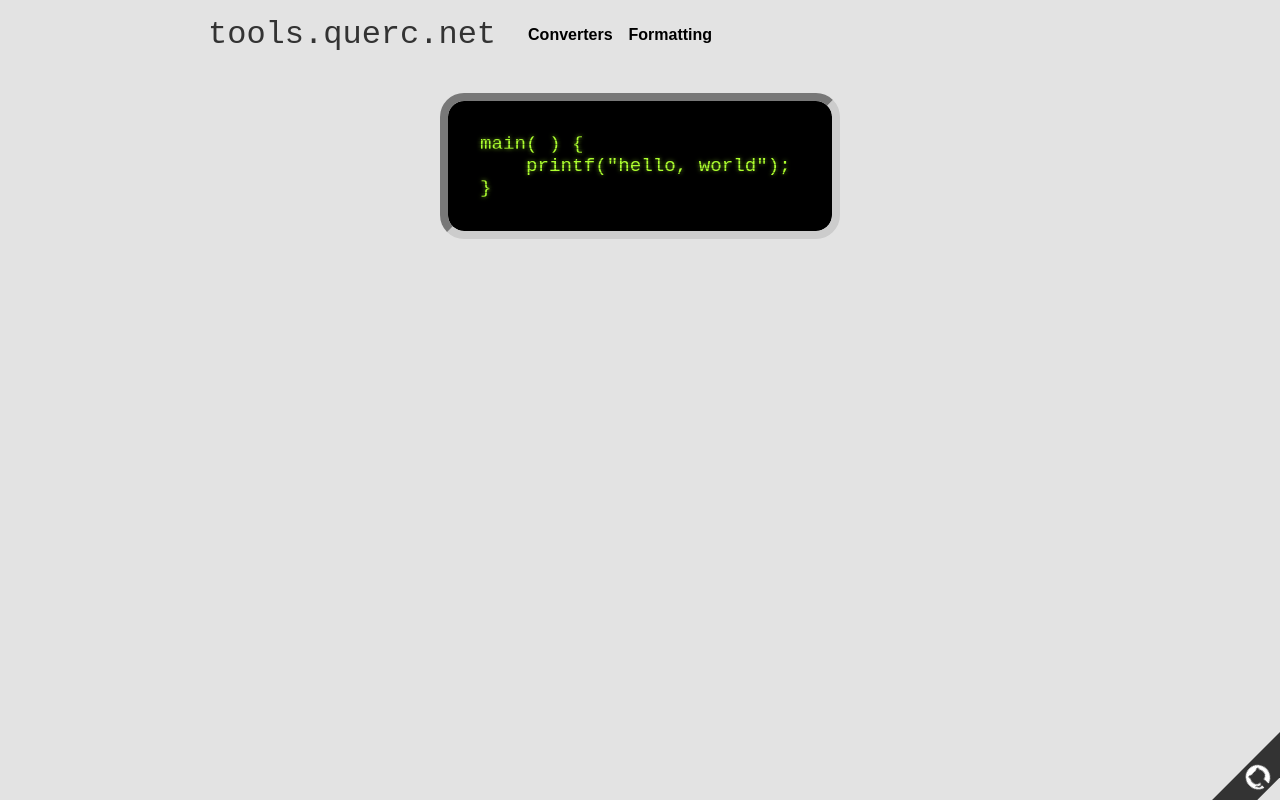
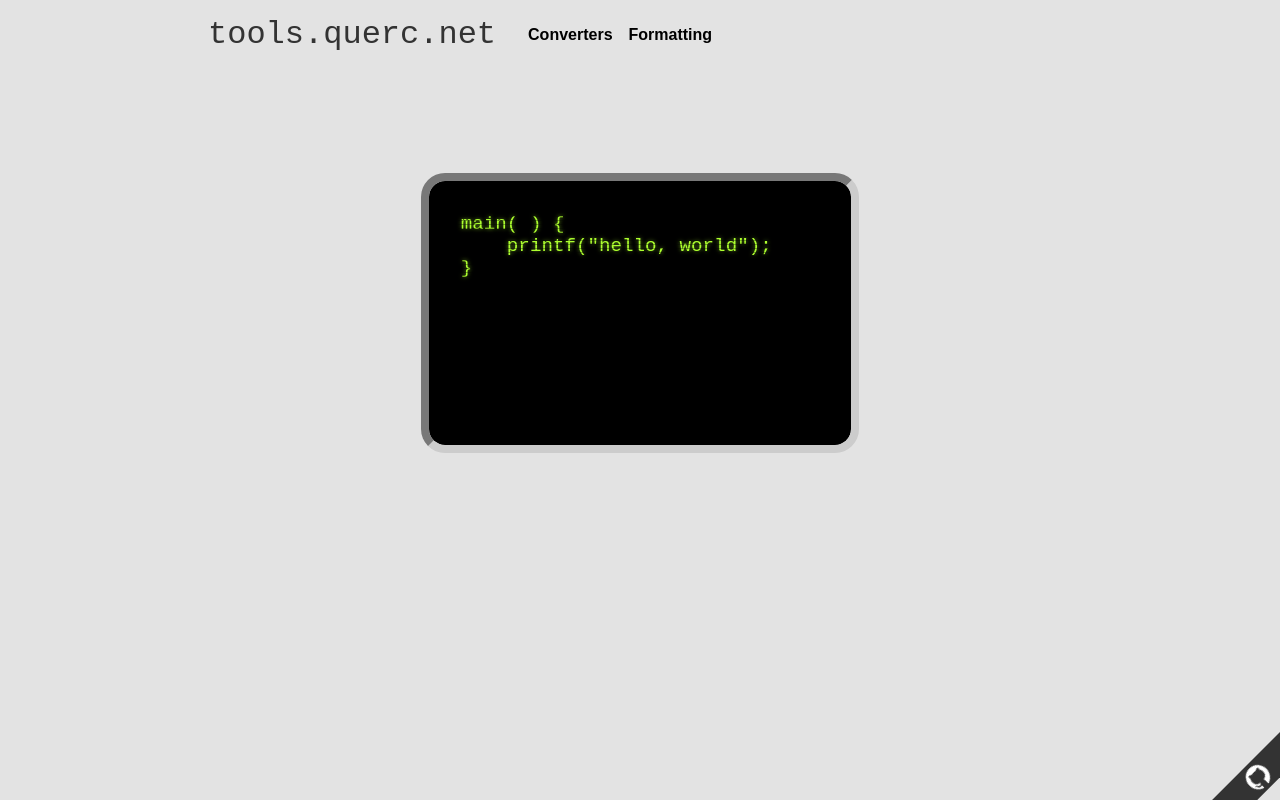
Before and after one commit to lindsayevans/tools.querc.net, a React (Vite) app: page / in a window 1280 px wide. Built offline with nearby package versions, Linux system fonts and the light colour scheme.

Commit message:
feat: misc style tweaks

```diff
--- a/src/main.scss
+++ b/src/main.scss
@@ -60,8 +60,11 @@ a:active {
   caret-color: #000;
 
   @media (min-width: 1024px) {
-    min-width: 24rem;
-    max-width: 70vw;
+    min-width: 33vw;
+    max-width: 66vw;
+    min-height: 33vh;
+    max-height: 90vh;
+    margin-top: 10vh;
     padding: 2rem;
     font-size: 1.2rem;
   }
--- a/src/routes/Layout.scss
+++ b/src/routes/Layout.scss
@@ -105,8 +105,10 @@ header {
         display: flex;
         align-items: stretch;
 
-        &:last-of-type a {
-          border-radius: 0 0 0.5rem 0.5rem;
+        @media (min-width: 1024px) {
+          &:last-of-type a {
+            border-radius: 0 0 0.5rem 0.5rem;
+          }
         }
       }
 
```
